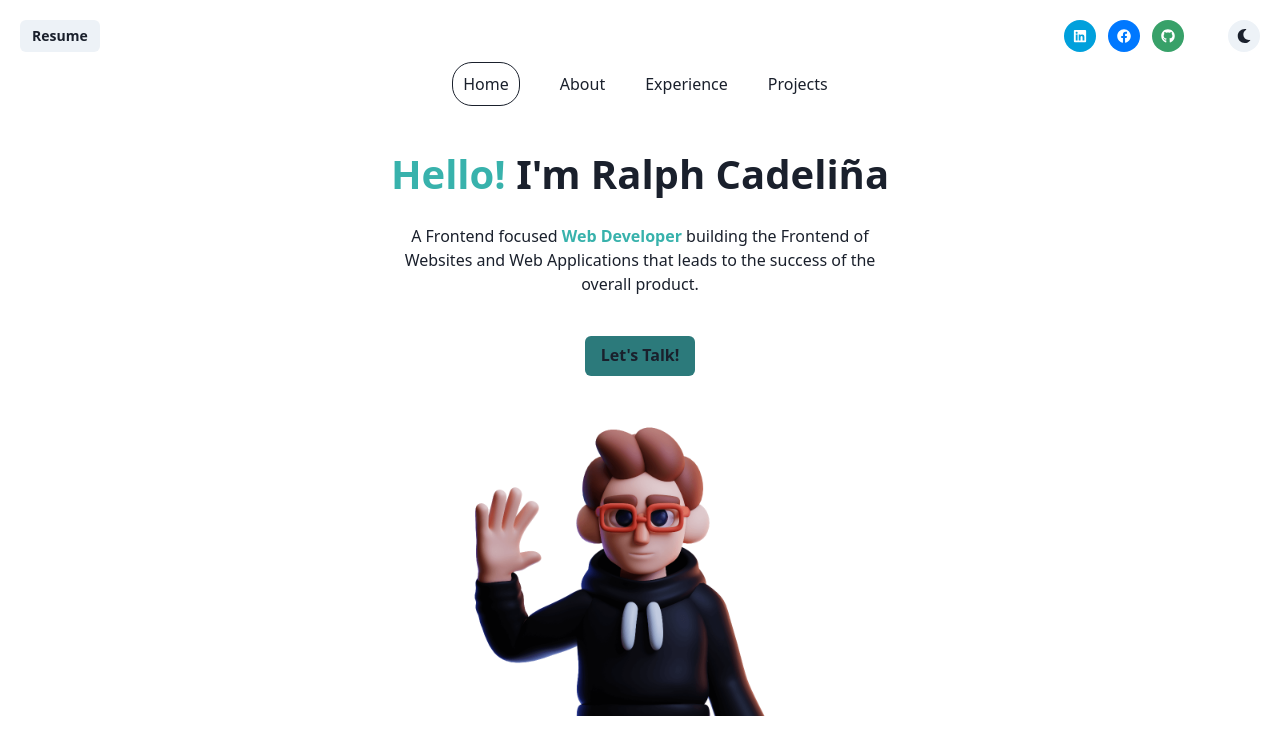
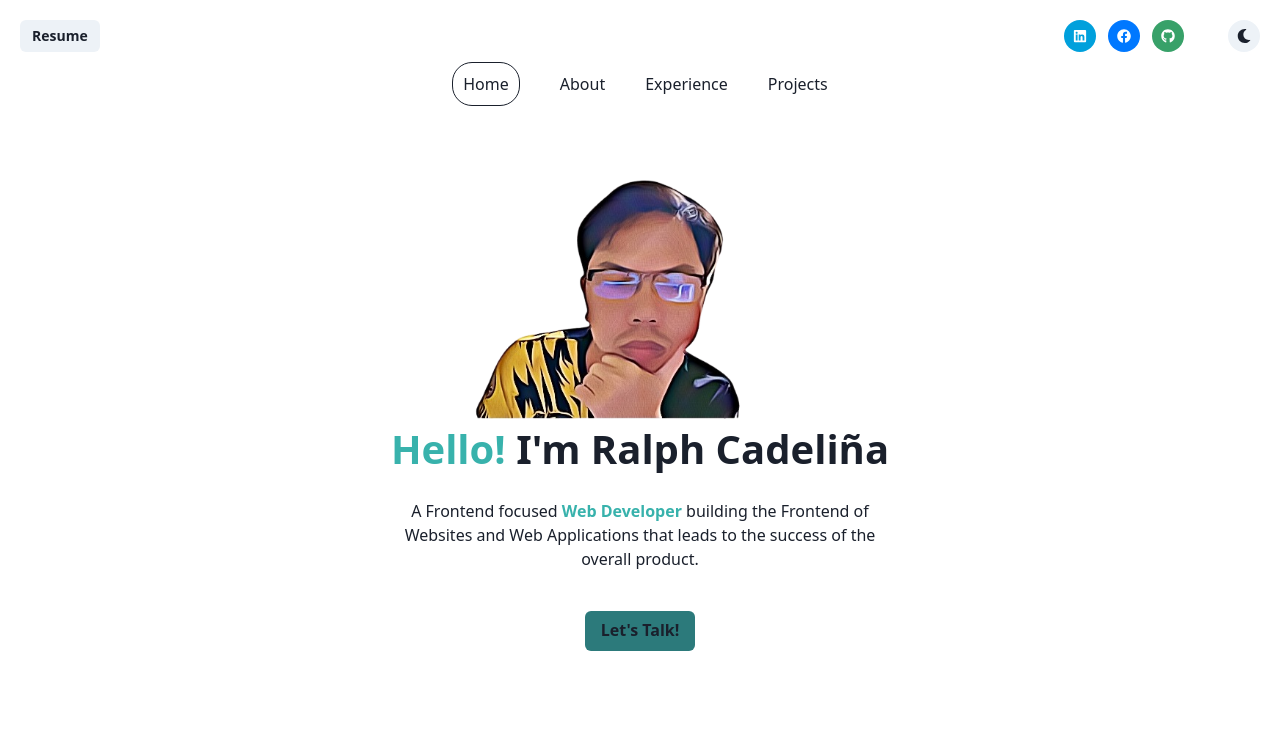
Before and after one commit to 5dam/ralphcadelinaportfolio, a React (Vite) app: page / in a window 1280 px wide. Shown: the top 754 px of the page. Built offline with nearby package versions, Linux system fonts and the light colour scheme.

Commit message:
changed profile photo

```diff
--- a/src/pages/Home.jsx
+++ b/src/pages/Home.jsx
@@ -12,6 +12,14 @@ export default function Home() {
   return (
     <>
         <Container mt={12}>
+        <Container>
+            <Box align="center" mt={10}>
+                <Image
+                    src='/static/images/testprofilepic.png'
+                    alt='image here'
+                />
+            </Box>
+        </Container>
             <Center>
                 <Text fontWeight="semibold" fontSize={40}><Text as="span" color="teal.400" fontSize={40} fontWeight="bold">Hello!</Text> I'm Ralph Cadeliña</Text>
             </Center>
@@ -24,16 +32,7 @@ export default function Home() {
         <Container align="center" mt={5}>
            <Button bg="teal.600" onClick={() => window.location = 'mailto:ralphcadelina5@gmail.com'}>Let's Talk!</Button>
         </Container>
-        <Container>
-            <Box align="center" mt={10}>
-                <Image
-                    h={300}
-                    w={400}
-                    src='/static/images/profpic.png'
-                    alt='image here'
-                />
-            </Box>
-        </Container>
+
 
     </>
   )
```
Also changed, not shown: public/static/images/profpic.png (deleted), public/static/images/testprofilepic.png (added).
